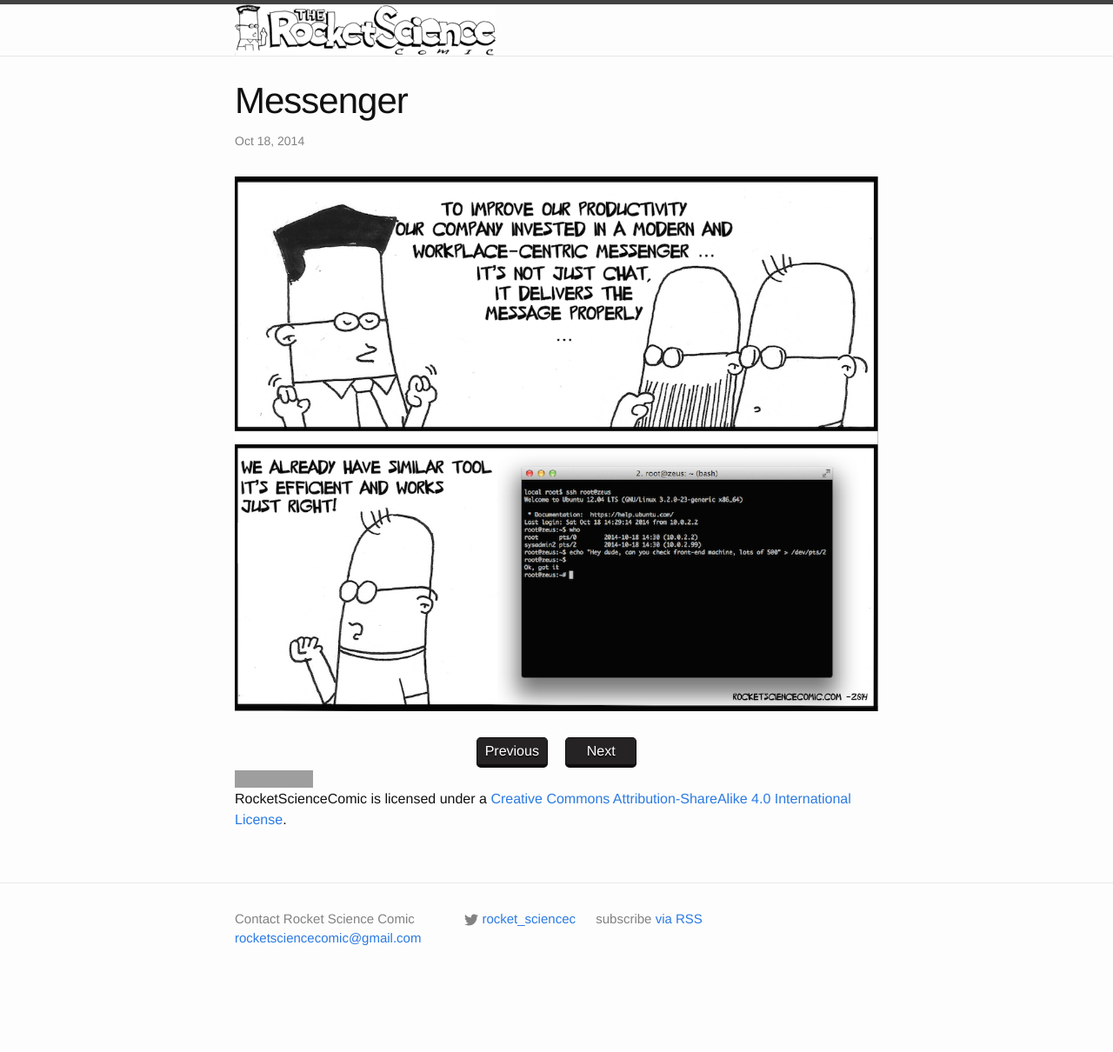
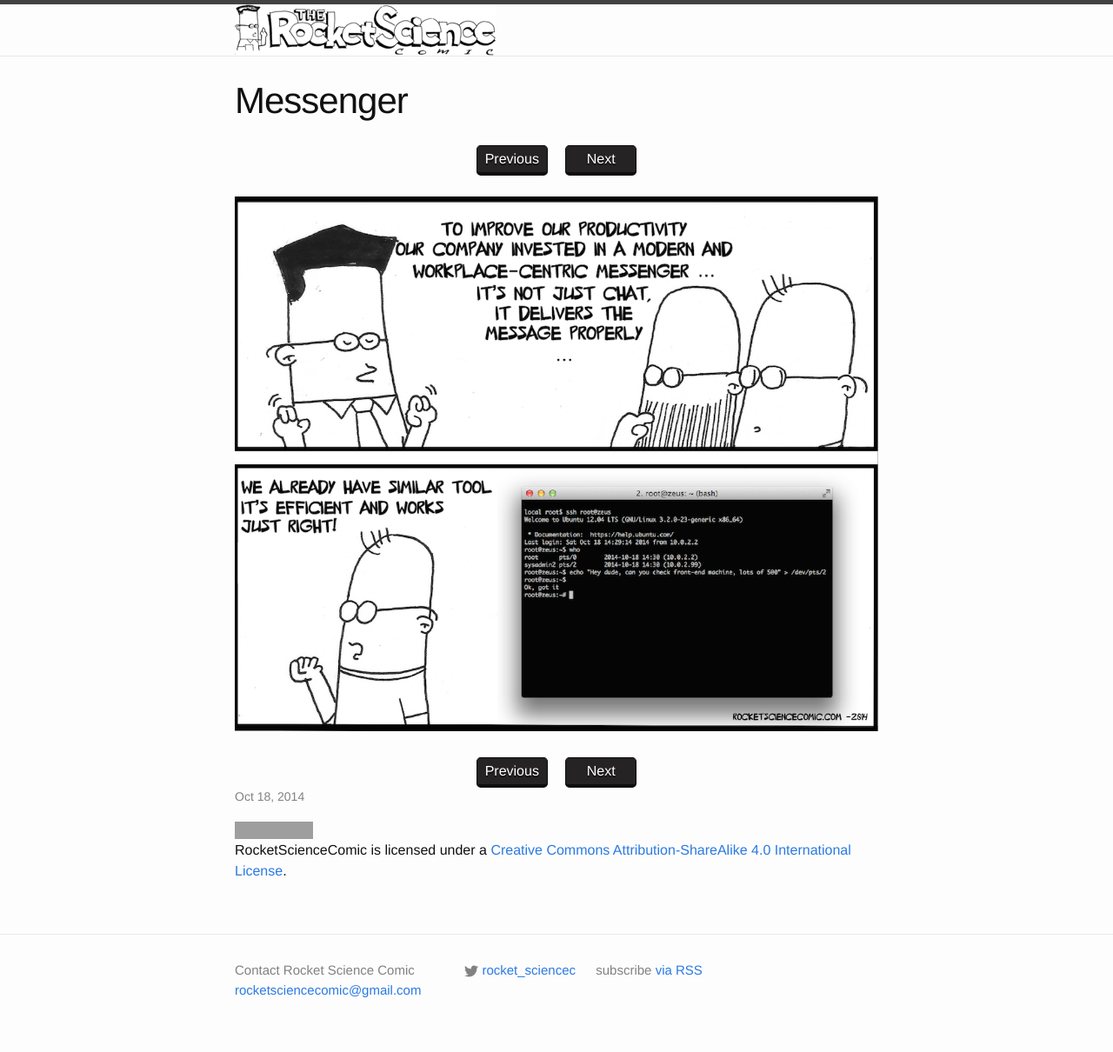
Before and after one commit to ruckuus/rocketsciencecomic, a Jekyll site: the page built from _posts/2014-10-18-messenger.markdown, in a window 1280 px wide. Shown: the whole page at 87% size. Built offline with Jekyll 4.4.1, drawn with Linux system fonts in a browser that asks for light colours; comment, search, counter and statistics services are not loaded; before the commit the page ends 1151 px from its top, so only the background shows below that; grey boxes are pictures that could not be loaded.

Commit message:
Small navigation improvements.

```diff
--- a/_layouts/post.html
+++ b/_layouts/post.html
@@ -1,13 +1,22 @@
 ---
 layout: default
 ---
+
 <div class="post">
 
   <header class="post-header">
-    <h1 class="post-title">{{ page.title }}</h1>
-    <p class="post-meta">{{ page.date | date: "%b %-d, %Y" }}{% if page.author %} • {{ page.author }}{% endif %}{% if page.meta %} • {{ page.meta }}{% endif %}</p>
+    <h2 class="post-title">{{ page.title }}</h1>
   </header>
+<center>
+  {% if page.previous.url != nil %}
+  <a class="nav prev" href="{{ page.previous.url }}" >Previous</a>
+  {% endif %}
 
+  {% if page.next.url != nil %}
+  <a class="nav next" href="{{ page.next.url }}" >Next</a>
+  {% endif %}
+</center>
+<br>
   <article class="post-content">
     {{ content }}
   </article>
@@ -23,3 +32,4 @@ layout: default
   <a class="nav next" href="{{ page.next.url }}" >Next</a>
   {% endif %}
 </center>
+<p class="post-meta">{{ page.date | date: "%b %-d, %Y" }}{% if page.author %} • {{ page.author }}{% endif %}{% if page.meta %} • {{ page.meta }}{% endif %}</p>
```
